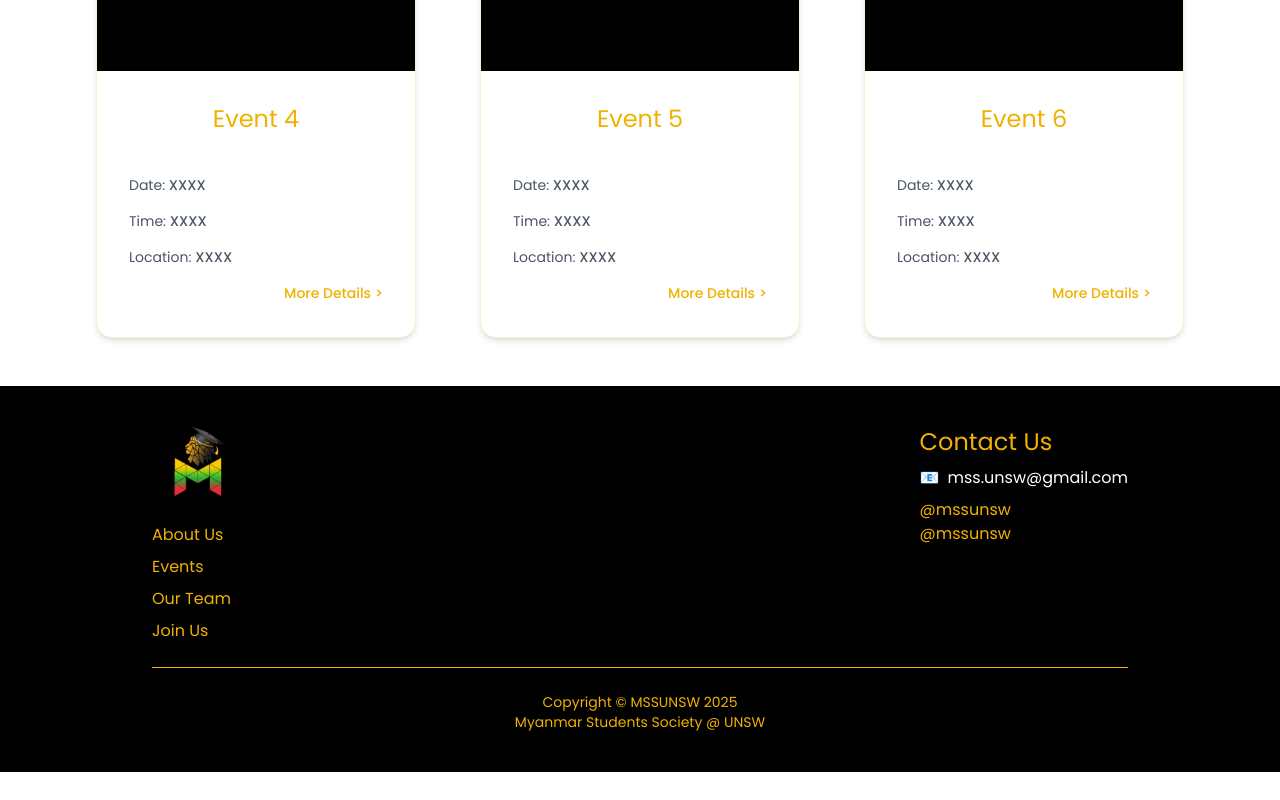
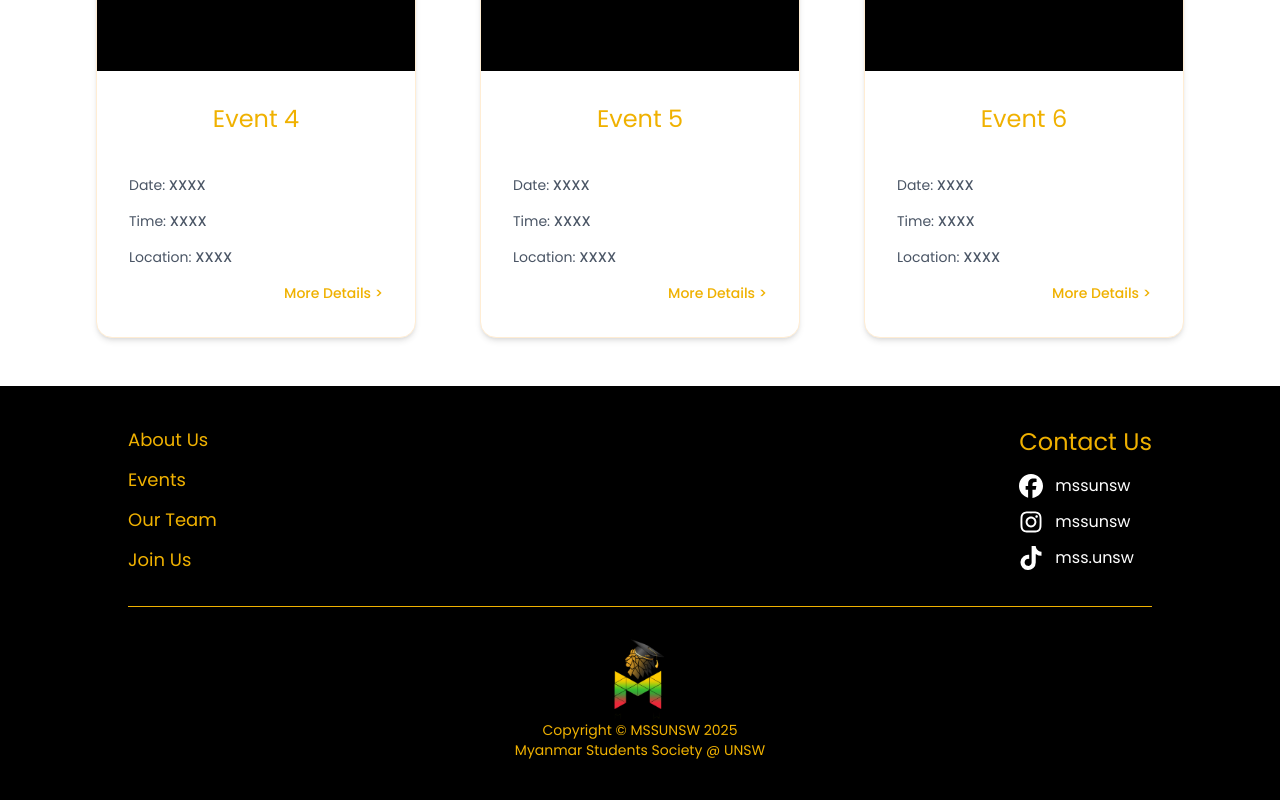
Before and after one commit to Leo-Zarni01/mssunsw, a React (Vite) app in the folder frontend/: page / in a window 1280 px wide. Shown: the part 1562-2362 px from the top of the page. Before the commit the page ends 2334 px from the top, so only its background shows below. Built offline with nearby package versions, Linux system fonts and the light colour scheme.

Commit message:
footer polished

```diff
--- a/frontend/package.json
+++ b/frontend/package.json
@@ -13,6 +13,7 @@
     "@tailwindcss/vite": "^4.0.0",
     "react": "^18.3.1",
     "react-dom": "^18.3.1",
+    "react-icons": "^5.4.0",
     "tailwindcss": "^4.0.0"
   },
   "devDependencies": {
--- a/frontend/src/assets/components/footer.tsx
+++ b/frontend/src/assets/components/footer.tsx
@@ -1,42 +1,58 @@
 import Logo from "../images/socials/Logo.png"
+import { FaFacebook } from "react-icons/fa6";
+import { FaInstagram } from "react-icons/fa";
+import { FaTiktok } from "react-icons/fa";
+
 const Footer = () => {
   return (
-    <footer className="bg-black text-white py-10 px-6 md:px-16">
-      <div className="max-w-5xl mx-auto px-6">
-        <div className="flex flex-col md:flex-row justify-between items-center md:items-start">
-          {/* Left - Logo & Navigation */}
+    <footer className="bg-black text-white py-10 px-4 md:px-16">
+      <div className="max-w-5xl mx-auto">
+        <div className="flex flex-col md:flex-row md:justify-between">
+          {/* Left Column */}
           <div className="flex flex-col items-center md:items-start">
-            <img src={Logo} alt="MSSUNSW Logo" className="w-24 h-auto" />
-            <nav className="flex flex-col mt-4 space-y-2 text-yellow-500">
-              <a href="/about" className="hover:underline">About Us</a>
-              <a href="/events" className="hover:underline">Events</a>
-              <a href="/team" className="hover:underline">Our Team</a>
-              <a href="/join" className="hover:underline">Join Us</a>
+            {/* <div className="mb-6"> */}
+            {/*   <img src={Logo} alt="MSSUNSW Logo" className="w-24 h-auto" /> */}
+            {/* </div> */}
+
+            <nav className="flex flex-col space-y-3">
+              <a href="/about" className="text-lg text-yellow-500 hover:underline">About Us</a>
+              <a href="/events" className="text-lg text-yellow-500 hover:underline">Events</a>
+              <a href="/team" className="text-lg text-yellow-500 hover:underline">Our Team</a>
+              <a href="/join" className="text-lg text-yellow-500 hover:underline">Join Us</a>
             </nav>
           </div>
 
-          <div className="mt-6 md:mt-0 text-center md:text-left">
-            <h3 className="text-2xl text-yellow-500">Contact Us</h3>
-            <div className="flex items-center justify-center md:justify-start space-x-2 mt-2">
-              <span>📧</span>
-              <a href="mailto:mss.unsw@gmail.com" className="hover:underline">mss.unsw@gmail.com</a>
-            </div>
-            <div className="flex flex-col mt-2 text-yellow-500">
-              <span>@mssunsw</span>
-              <span>@mssunsw</span>
+          {/* Right Column */}
+          <div className="mt-8 md:mt-0 flex flex-col items-center md:items-start">
+            <h3 className="text-2xl text-yellow-500 mb-4">Contact Us</h3>
+            <div className="flex flex-col space-y-3">
+              <div className="flex items-center gap-3">
+                <FaFacebook className="text-white" size={24} />
+                <span>mssunsw</span>
+              </div>
+              <div className="flex items-center gap-3">
+                <FaInstagram className="text-white" size={24} />
+                <span>mssunsw</span>
+              </div>
+              <div className="flex items-center gap-3">
+                <FaTiktok className="text-white" size={24} />
+                <span>mss.unsw</span>
+              </div>
             </div>
           </div>
         </div>
 
-        {/* Bottom - Copyright */}
-        <hr className="border-yellow-500 my-6" />
-        <p className="text-center text-sm text-yellow-500">
-          Copyright &copy; MSSUNSW 2025 <br />
-          Myanmar Students Society @ UNSW
-        </p>
+        {/* Copyright Section */}
+        <hr className="border-yellow-500 my-8" />
+        <div className="text-center">
+          <div className="flex items-center justify-center">
+            <img src={Logo} alt="MSSUNSW Logo" className="w-24 h-auto" />
+          </div>
+          <p className="text-yellow-500 text-sm">Copyright © MSSUNSW 2025</p>
+          <p className="text-yellow-500 text-sm">Myanmar Students Society @ UNSW</p>
+        </div>
       </div>
     </footer>
   );
 };
-
 export default Footer;
--- a/frontend/src/pages/events.tsx
+++ b/frontend/src/pages/events.tsx
@@ -23,7 +23,7 @@ const Events = () => {
       </div>
       <div className="min-h-screen flex flex-col items-center px-6 py-12">
         <h1 className="text-3xl text-[#FFA700] mb-8">Past Events</h1>
-        <div className="grid grid-cols-1 sm:grid-cols-2 md:grid-cols-3 gap-16">
+        <div className="grid grid-cols-1 sm:grid-cols-2 lg:grid-cols-3 gap-16">
           {EVENTS.slice(0, 6).map((event) => (  // Always ensures six cards are displayed
             <EventCard key={event.id} event={event} />
           ))}
```
Also changed, not shown: 1 other file (tests, documents, lock files or other folders).
